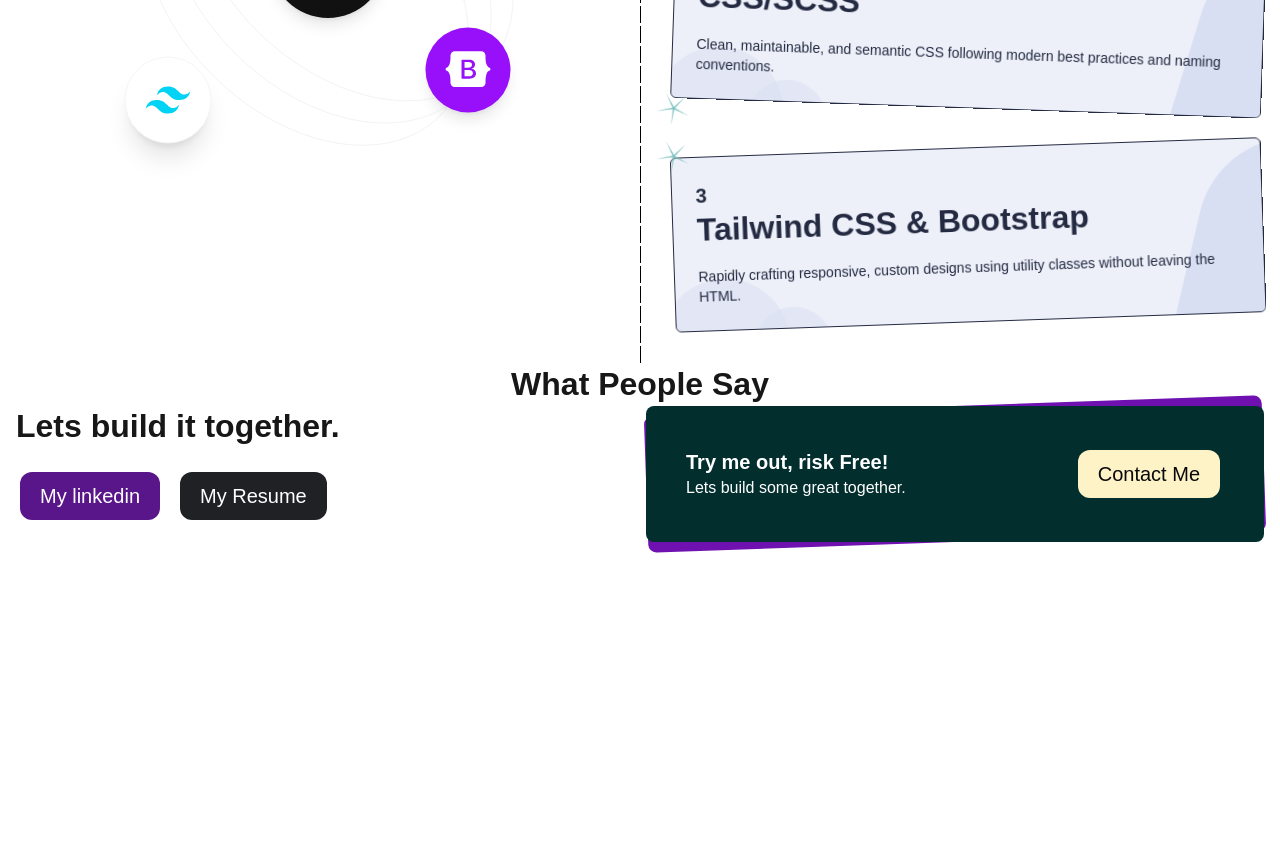
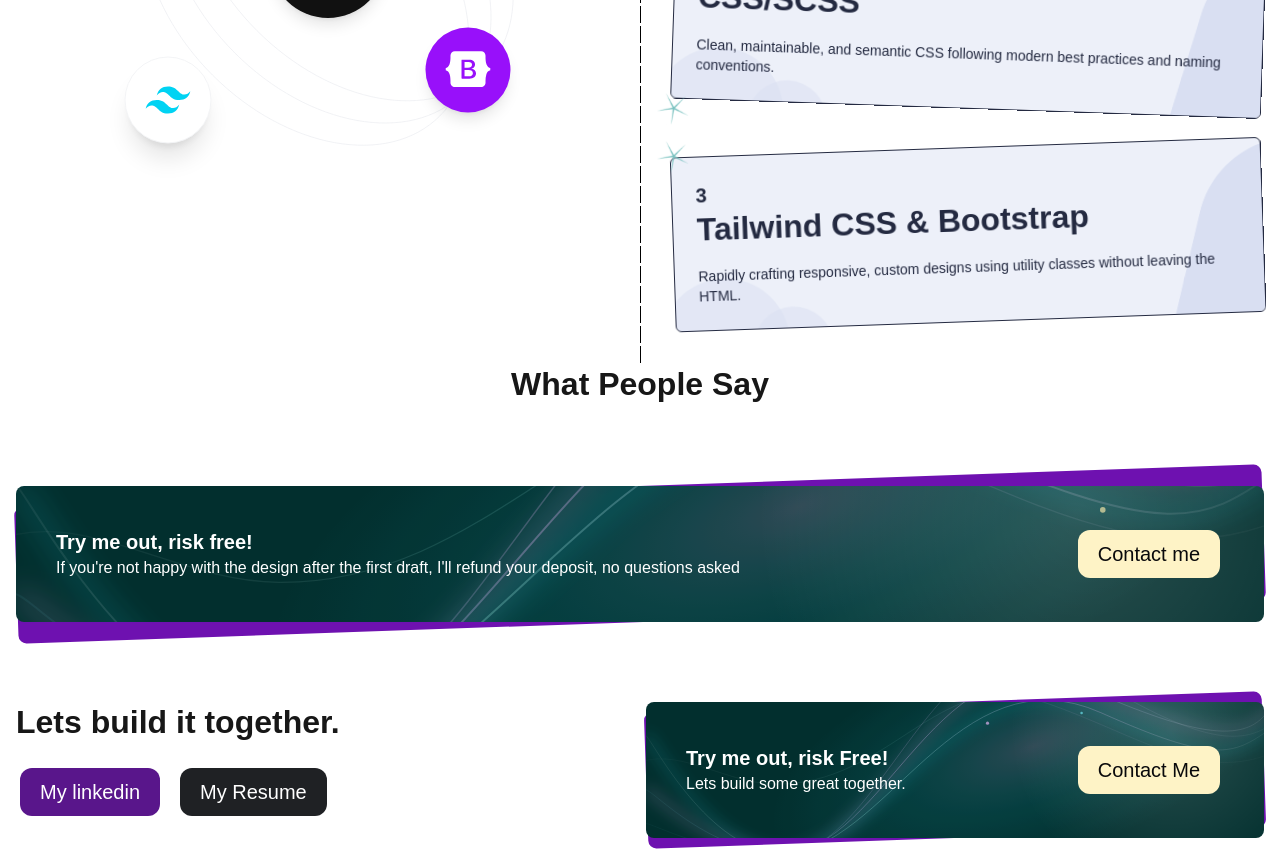
Before and after one commit to zahid43/zahidKhaliq_portfolio, a Next.js app: page / in a window 1280 px wide. Shown: the part 1320-2180 px from the top of the page. Before the commit the page ends 1884 px from the top, so only its background shows below. Built offline with nearby package versions, Linux system fonts and the light colour scheme.

Commit message:
Add background waves to global styles, update SecondaryCard and Contacts components to use btnText, and implement HireMe section with new data structure

```diff
--- a/app/globals.css
+++ b/app/globals.css
@@ -18,6 +18,13 @@
   background-repeat: no-repeat;
   background-position: center;
   background-size: contain;
+}
+
+.bg-waves {
+  background-image: url("/images/wavesCard.svg");
+  background-repeat: no-repeat;
+  background-position: center;
+  background-size: cover;
 }
 
 @custom-variant dark (&:where(.dark, .dark *));
--- a/components/HomePage/Contacts.tsx
+++ b/components/HomePage/Contacts.tsx
@@ -8,10 +8,9 @@ const contactLinks = [
 
 const cardSecData = [
   {
-    id: "card_1",
     heading: "Try me out, risk Free!",
     desc: "Lets build some great together.",
-    linkText: "Contact Me",
+    btnText: "Contact Me",
     Blink: "/",
   },
 ];
@@ -36,10 +35,9 @@ export default function Contacts() {
           </div>
           <div className="rightSection">
             <SecondaryCard
-              id={cardSecData[0].id}
               heading={cardSecData[0].heading}
               desc={cardSecData[0].desc}
-              linkText={cardSecData[0].linkText}
+              btnText={cardSecData[0].btnText}
               Blink={cardSecData[0].Blink}
             />
           </div>
--- a/components/HomePage/HireMe.tsx
+++ b/components/HomePage/HireMe.tsx
@@ -1,3 +1,25 @@
+import SecondaryCard from "./SecondaryCard";
+
+const hireMeData = [
+  {
+    title: "Try me out, risk free!",
+    para: "If you're not happy with the design after the first draft, I'll refund your deposit, no questions asked",
+    button: "Contact me",
+    link: "/",
+  },
+];
+
 export default function HireMe() {
-  return null;
+  return (
+    <>
+      <section className="container my-20">
+        <SecondaryCard
+          heading={hireMeData[0].title}
+          desc={hireMeData[0].para}
+          btnText={hireMeData[0].button}
+          Blink={hireMeData[0].link}
+        />
+      </section>
+    </>
+  );
 }
--- a/components/HomePage/SecondaryCard.tsx
+++ b/components/HomePage/SecondaryCard.tsx
@@ -4,19 +4,17 @@ import { useRouter } from "next/navigation";
 import CustomButton from "./CustomButton";
 
 interface SecondaryCardProps {
-  id: string;
   heading: string;
   desc: string;
-  linkText?: string;
+  btnText?: string;
   Blink: string;
   bgUpdate?: string;
 }
 
 export default function SecondaryCard({
-  id,
   heading,
   desc,
-  linkText = "",
+  btnText = "",
   Blink,
   bgUpdate = "bg-teal-950",
 }: SecondaryCardProps) {
@@ -24,22 +22,29 @@ export default function SecondaryCard({
 
   return (
     <div className="relative rounded-lg bg-purple-800 -rotate-2 text-white">
-      <div className={`${bgUpdate} rounded-lg rotate-2 p-10 bg-waves`}>
-        <div className="flex items-center gap-10 justify-between">
+      <div className={`${bgUpdate} relative overflow-hidden rounded-lg rotate-2 p-10`}>
+        <img
+          src="/images/wavesCard.svg"
+          alt=""
+          aria-hidden="true"
+          className="absolute inset-0 h-full w-full object-cover opacity-90 mix-blend-screen pointer-events-none"
+        />
+        <div className="absolute inset-0 bg-[radial-gradient(circle_at_85%_20%,rgba(255,255,255,0.16),transparent_30%)] pointer-events-none" />
+        <div className="relative flex items-center gap-10 justify-between">
           <div>
             <h6>{heading}</h6>
             <p>{desc}</p>
           </div>
           <CustomButton
-            key={id}
             onClick={() => router.push(Blink)}
             className="shrink-0"
             textClassName="bg-amber-100 text-zinc-950 group-hover:bg-amber-200"
           >
-            {linkText}
+            {btnText}
           </CustomButton>
         </div>
       </div>
     </div>
   );
+
 }
```
Also changed, not shown: public/images/wavesCard.svg.
